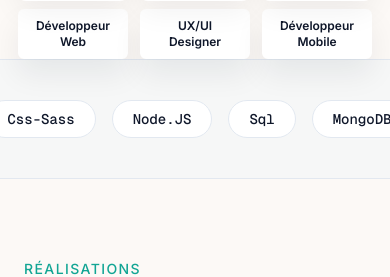
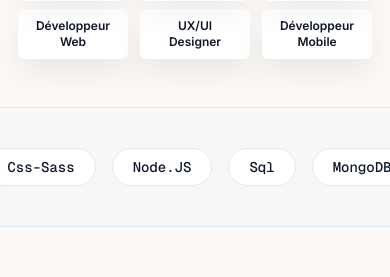
Before and after one commit to Mehdi-code-93/portfolio-mehdiRezgui, a Next.js app: page / in a window 390 px wide. Shown: the part 958-1235 px from the top of the page. Built offline with nearby package versions, Linux system fonts and the light colour scheme.

Commit message:
maj theme mode, maj cards expertise, et maj padding tech caroussel

```diff
--- a/components/Hero.tsx
+++ b/components/Hero.tsx
@@ -126,7 +126,7 @@
               <div
                 key={area.id}
                 className={cn(
-                "relative flex justify-center px-0.5 sm:px-1",
+                  "relative flex justify-center px-0.5 sm:px-1 h-full",
                   "lg:block lg:justify-start lg:pl-6",
                   index === 1 && "lg:pl-10",
                 )}
--- a/components/HeroExpertiseCard.tsx
+++ b/components/HeroExpertiseCard.tsx
@@ -19,13 +19,13 @@
   return (
     <article
       className={cn(
-        "w-full max-w-[140px] sm:max-w-none",
+        "w-full max-w-[140px] sm:max-w-none h-full flex flex-col",
         offsetClass[offset],
         className,
       )}
     >
       <div
-        className="relative aspect-[16/12] overflow-hidden rounded-lg border-[3px] border-[var(--hero-expertise-ring)]"
+        className="relative aspect-[16/12] shrink-0 overflow-hidden rounded-lg border-[3px] border-[var(--hero-expertise-ring)]"
         style={{ boxShadow: "var(--hero-expertise-image-shadow)" }}
       >
         <Image
@@ -37,7 +37,7 @@
         />
       </div>
       <p
-        className="mt-2 rounded-md border-[3px] border-[var(--hero-expertise-ring)] px-2 py-1.5 text-center text-xs font-semibold text-card-foreground sm:text-sm"
+        className="mt-2 flex grow items-center justify-center rounded-md border-[3px] border-[var(--hero-expertise-ring)] px-2 py-1.5 text-center text-xs font-semibold text-card-foreground sm:text-sm"
         style={{
           backgroundColor: "var(--hero-expertise-label)",
           boxShadow: "var(--hero-expertise-shadow)",
--- a/components/TechCarousel.tsx
+++ b/components/TechCarousel.tsx
@@ -20,7 +20,7 @@
   return (
     <section
       aria-label="Technologies maîtrisées"
-      className="border-y border-border bg-muted/50 py-10"
+      className="mt-12 sm:mt-0 border-y border-border bg-muted/50 py-10"
     >
       <div className="overflow-hidden">
         <div className="flex w-max animate-marquee gap-4">
--- a/providers/ThemeProvider.tsx
+++ b/providers/ThemeProvider.tsx
@@ -11,8 +11,8 @@
   return (
     <NextThemesProvider
       attribute="class"
-      defaultTheme="system"
-      enableSystem
+      defaultTheme="light"
+      enableSystem={false}
       disableTransitionOnChange={false}
     >
       {children}
```
